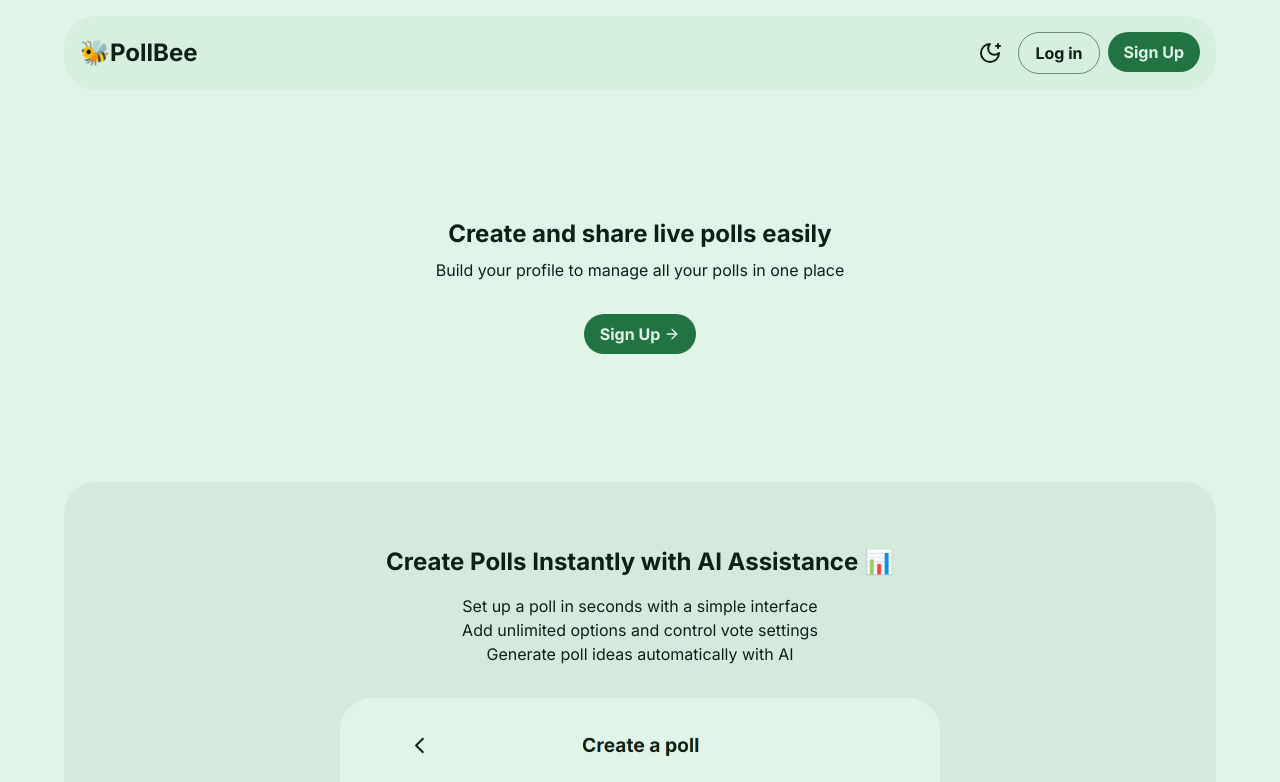
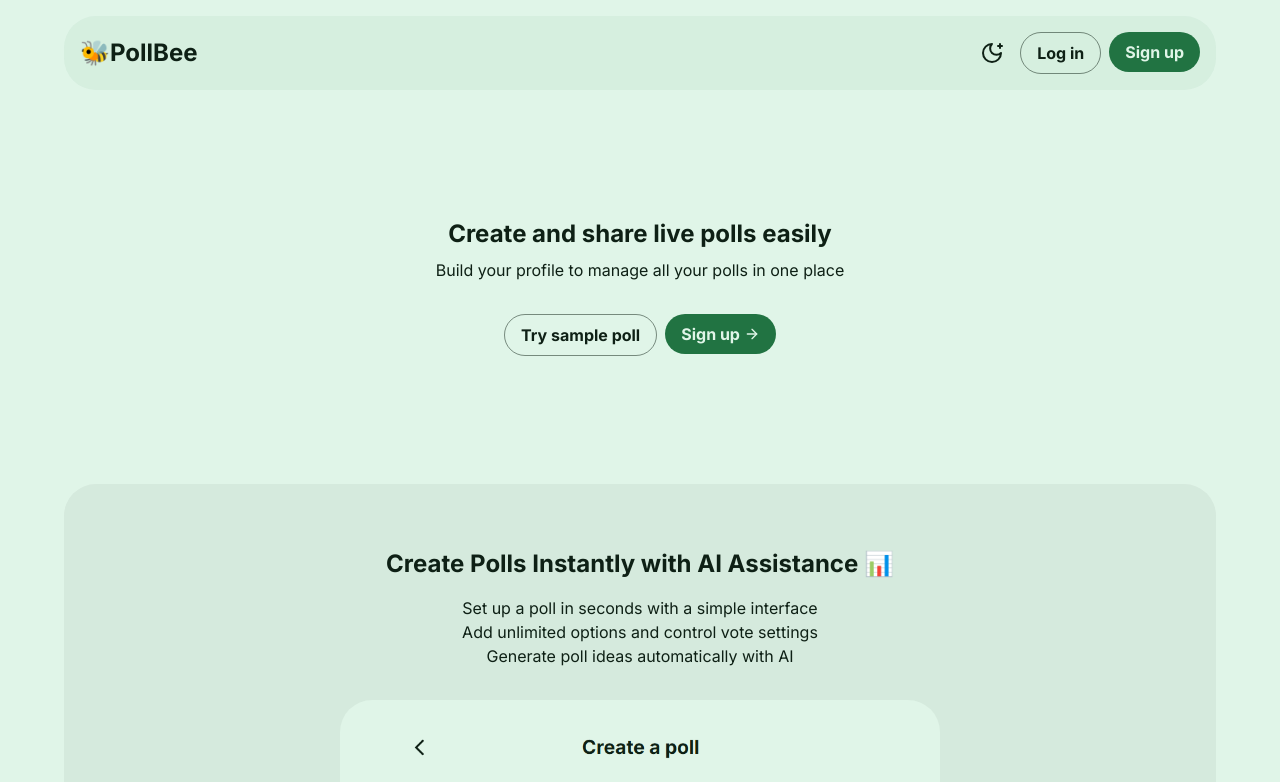
Before and after one commit to jonte265/pollbee, a Next.js app in the folder frontend/: page / in a window 1280 px wide. Shown: the top 782 px of the page. Built offline with nearby package versions, Linux system fonts and the light colour scheme.

Commit message:
add sample poll

```diff
--- a/frontend/app/page.tsx
+++ b/frontend/app/page.tsx
@@ -47,15 +47,20 @@ export default function Home() {
                   />
                 </Link>
               ) : (
+                <div className="flex flex-row gap-2">
+                  <Link href="/poll/iI89geUz">
+                    <Button variant="outline" btnText={<>Try sample poll</>} />
+                  </Link>
                   <Link href="/signup">
                     <Button
                       btnText={
                         <>
-                        Sign Up <LuArrowRight />
+                          Sign up <LuArrowRight />
                         </>
                       }
                     />
                   </Link>
+                </div>
               )}
             </div>
           </div>
--- a/frontend/app/signup/page.tsx
+++ b/frontend/app/signup/page.tsx
@@ -96,14 +96,14 @@ function SignupPage() {
               type="submit"
               className="bg-primary text-background font-bold rounded-4xl px-4 py-2 hover:bg-primary-700 transition-all ease-in-out"
             >
-              Sign Up
+              Sign up
             </button>
           ) : (
             <button
               disabled
               className="bg-primary-100 text-background font-bold rounded-4xl px-4 py-2 transition-all ease-in-out"
             >
-              Sign Up
+              Sign up
             </button>
           )}
         </form>
--- a/frontend/components/CtaSignUp.tsx
+++ b/frontend/components/CtaSignUp.tsx
@@ -26,7 +26,7 @@ function CtaSignUp() {
         <Button
           btnText={
             <>
-              Sign Up <LuArrowRight />
+              Sign up <LuArrowRight />
             </>
           }
         />
--- a/frontend/components/Header.tsx
+++ b/frontend/components/Header.tsx
@@ -115,7 +115,7 @@ export default function Header() {
                 </Link>
 
                 <Link href="/signup">
-                  <Button btnText={<>Sign Up</>} />
+                  <Button btnText={<>Sign up</>} />
                 </Link>
               </>
             )}
```
Lines whose indentation alone changed are shown as unchanged.
